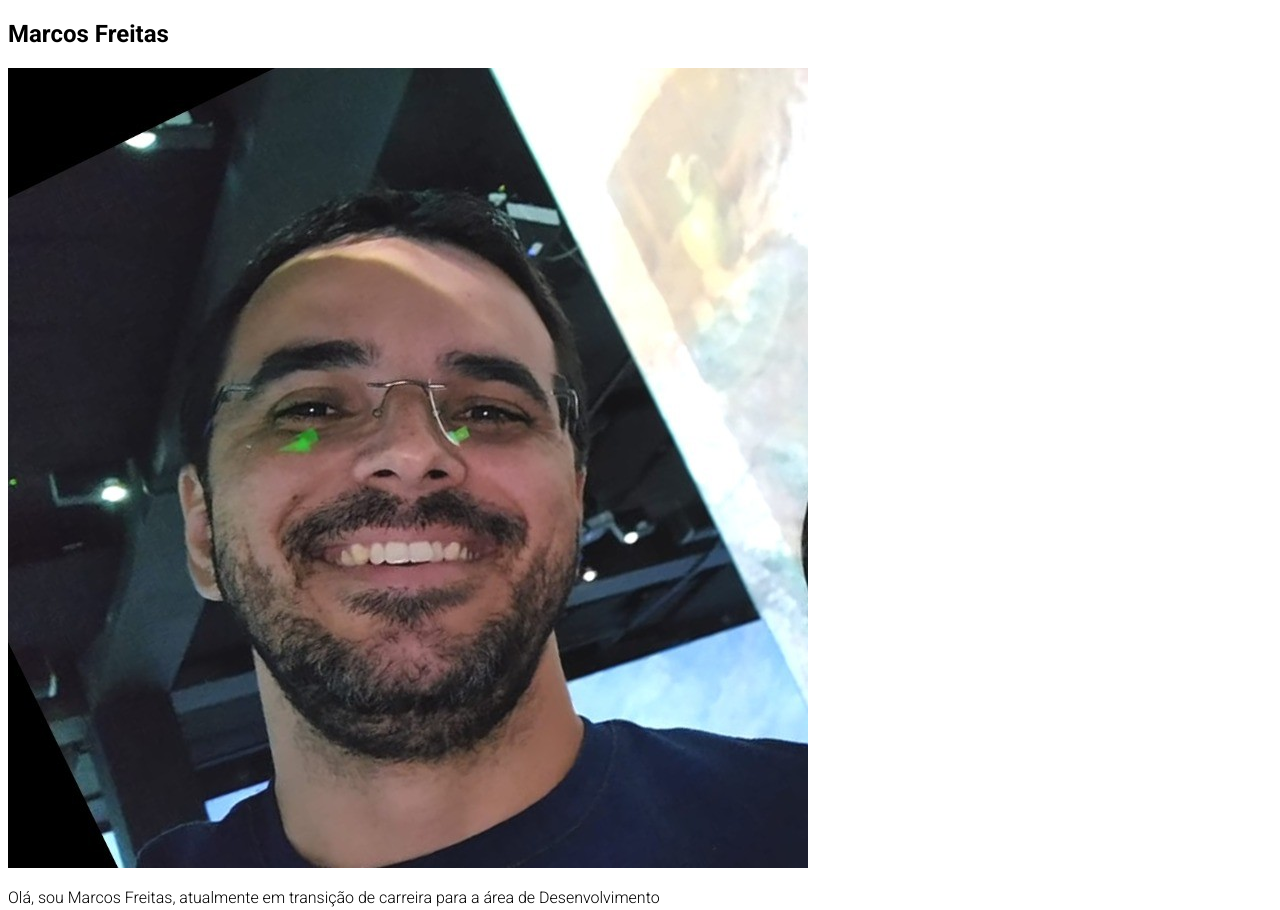
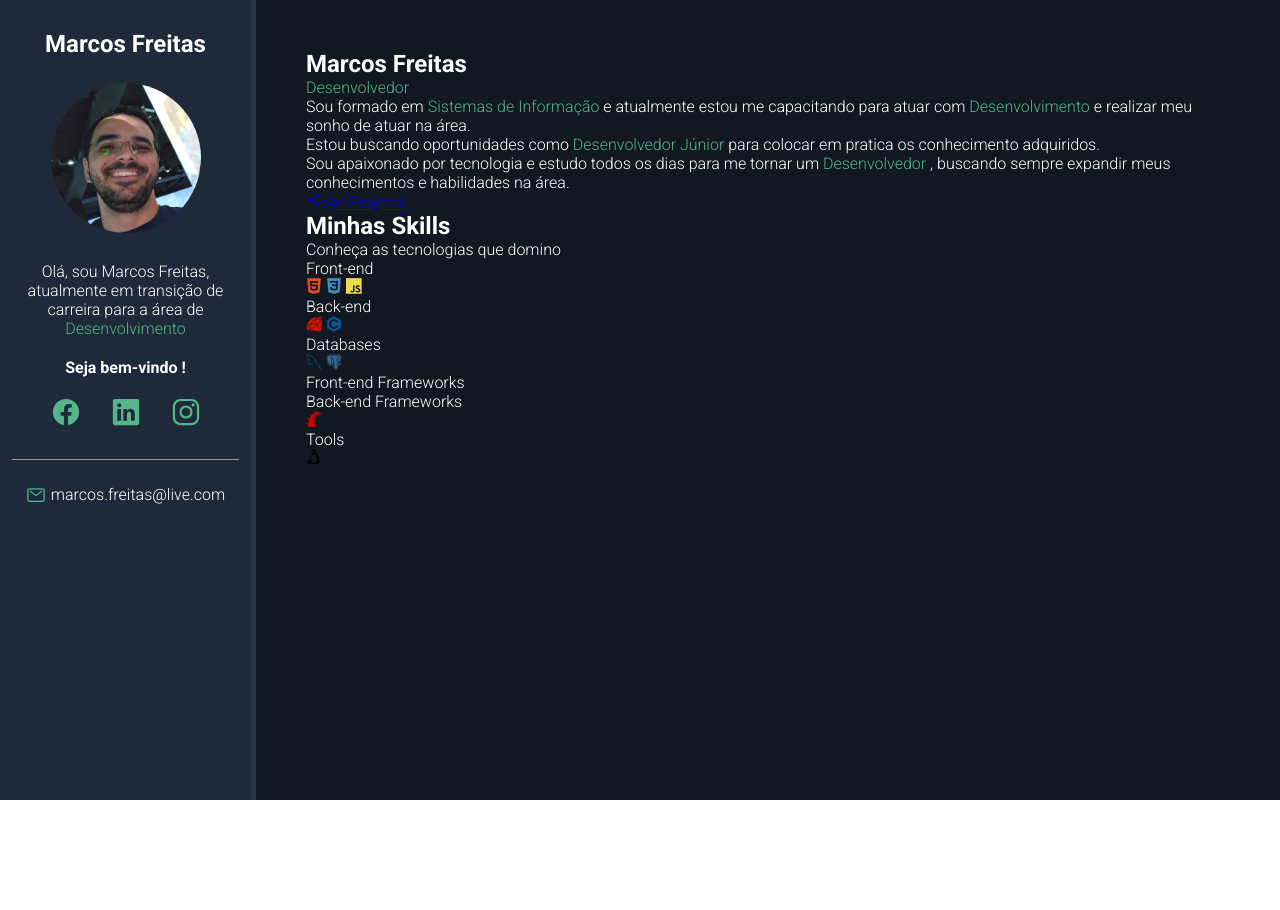
Before and after one commit to marcospaulofreitas/marcospaulofreitas.github.io, a plain HTML site: page index.html in a window 1280 px wide. Shown: the top 910 px of the page. After the commit the page ends 800 px from the top, so only its background shows below. Drawn offline with nearby package versions, Linux system fonts and the light colour scheme.

Commit message:
Finalizando menu esquerdo

```diff
--- a/css/styles.css
+++ b/css/styles.css
@@ -1,3 +1,116 @@
+/*Reset*/
 * {
     font-family: "Roboto", sans-serif;
+    padding: 0;
+    margin: 0;
+    box-sizing: border-box;
 }
+/*Variables*/
+:root {
+    --main-color: #54b689;
+    --main-text-color: #FFF;
+    --border-color: #999;
+    --bio-bg-color: #1E2A3A;
+    --bio-border-color: #293544;
+    --about-bg-color: #111821;
+}
+
+/*General*/
+.highlight {
+    color: var(--main-color);
+}
+
+/*Containers*/
+
+#container {
+    display: flex;
+    flex-direction: row;
+    color: var(--main-text-color);
+}
+
+#bio-container {
+    flex: 1 1 20%;
+    min-height: 100vh;
+    background-color: var(--bio-bg-color);
+    text-align: center;
+    padding: 30px 12px;
+    border-right: 5px solid var(--bio-border-color);
+}
+
+#about-container {
+    flex: 1 1 80%;
+    min-height: 100vh;
+    background-color: var(--about-bg-color);
+    padding: 50px;
+}
+
+
+/*Bio container*/
+
+#bio-container h2 {
+    margin-bottom: 25px;
+}
+
+#bio-container p {
+    margin-bottom: 20px;
+}
+
+#bio-container #welcome-text {
+    font-weight: bold;
+}
+
+#bio-image {
+    width: 175px;
+    height: 175px;
+    border-radius: 50%;
+    margin-bottom: 25px;
+}
+
+#social-container {
+    justify-content: center;
+    display: flex;
+    list-style: none;
+    border-bottom: 1px solid var(--border-color);
+    margin-bottom: 25px;
+    padding-bottom: 25px;
+}
+
+#social-container li {
+    flex: 1 1 0;
+    max-width: 60px;
+
+}
+
+#social-container li a {
+    color: var(--main-color);
+    font-size: 30px;
+}
+
+#email-container {
+    display: flex;
+    justify-content: center;
+}
+
+#email-container ion-icon,
+#email-container a {
+    flex: 0 0 1;
+}
+
+#email-container a {
+    color: var(--main-text-color);
+    text-decoration: none;
+    max-width: 225px;
+}
+
+#email-container ion-icon {
+    color:  var(--main-color);
+    font-size: 20px;
+    margin-right: 5px;
+    max-width: 20px;
+}
+
+
+#bio-container img {
+    width: 150px;
+    height: 150px;
+}
--- a/index.html
+++ b/index.html
@@ -21,8 +21,9 @@
   <main id="container">
     <aside id="bio-container">
       <h2>Marcos Freitas</h2>
-      <img src="img/foto.png" alt="Marcos Freitas">
-      <p>Olá, sou Marcos Freitas, atualmente em transição de carreira para a área de  <span class="highlight">Desenvolvimento</span></p>
+      <img id="bio-image" src="img/foto.png" alt="Marcos Freitas">
+      <p>Olá, sou Marcos Freitas, atualmente em transição de carreira para a área de
+        <span class="highlight">Desenvolvimento</span></p>
       <p id="welcome-text">Seja bem-vindo !</p>
       <ul id="social-container">
         <li><a href="#" target="_blank"><ion-icon name="logo-facebook"></ion-icon></a></li>
```
